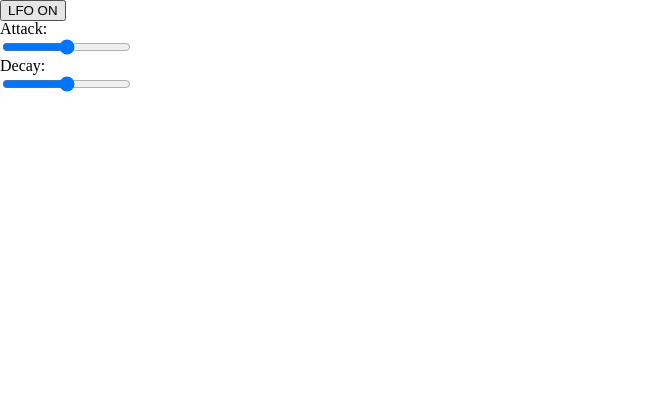
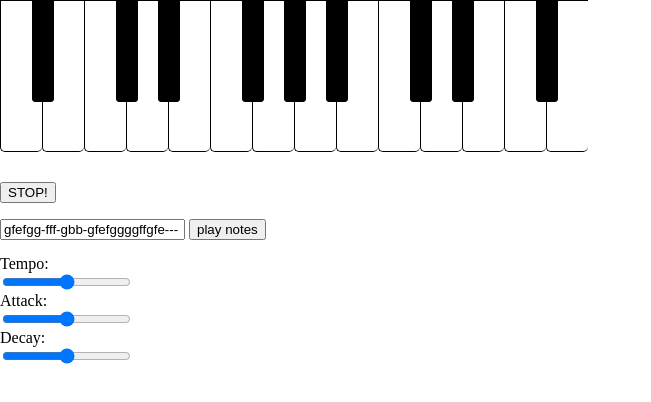
Before and after one commit to andychims/chimsynth2000, a plain HTML site: page index.html in a window 1280 px wide. Shown: the whole page, without its empty margins (0-651 px from the left). Drawn offline with Linux system fonts and the light colour scheme.

Commit message:
still werkin

```diff
--- a/app.js
+++ b/app.js
@@ -3,79 +3,51 @@ $(document).ready(function(){
 
 
 
-      //       window.AudioContext = window.AudioContext || window.webkitAudioContext;
+   // window.AudioContext = window.AudioContext || window.webkitAudioContext;
 
-      //       var context = new AudioContext(),
-      //           settings = {
-					 // id: 'keyboard',
-	     //             width: 600,
-	     //             height: 150,
-	     //             octaves: 2,
-	     //             startNote: 'A3',
-	     //             whiteNotesColour: 'white',
-	     //             blackNotesColour: 'black',
-	     //             hoverColour: '#f3e939'
-      //           },
-      //           keyboard = new QwertyHancock(settings);
+   var context = new AudioContext(),
+       settings = {
+			 id: 'keyboard',
+	           width: 600,
+	           height: 150,
+	           octaves: 2,
+	           startNote: 'A3',
+	           whiteNotesColour: 'white',
+	           blackNotesColour: 'black',
+	           hoverColour: '#f3e939'
+       },
+       keyboard = new QwertyHancock(settings);
 
 
-      //       masterGain = context.createGain();
-      //       nodes = [];
+   masterGain = context.createGain();
+   nodes = [];
 
-      //       masterGain.gain.value = 0.3;
-      //       masterGain.connect(context.destination);
+   masterGain.gain.value = 0.3;
+   masterGain.connect(context.destination);
 
-      //       keyboard.keyDown = function (note, frequency) {
-      //           var oscillator = context.createOscillator();
-      //           oscillator.type = 'square';
-      //           oscillator.frequency.value = frequency;
-      //           oscillator.connect(masterGain);
-      //           oscillator.start(0);
+   keyboard.keyDown = function (note, frequency) {
+       var oscillator = context.createOscillator();
+       oscillator.type = 'square';
+       oscillator.frequency.value = frequency;
+       oscillator.connect(masterGain);
+       oscillator.start(0);
+       nodes.push(oscillator);
+   };
 
-      //           nodes.push(oscillator);
-      //       };
+   keyboard.keyUp = function (note, frequency) {
+       var new_nodes = [];
 
-      //       keyboard.keyUp = function (note, frequency) {
-      //           var new_nodes = [];
+       for (var i = 0; i < nodes.length; i++) {
+           if (Math.round(nodes[i].frequency.value) === Math.round(frequency)) {
+               nodes[i].stop(0);
+               nodes[i].disconnect();
+           } else {
+               new_nodes.push(nodes[i]);
+           }
+       }
 
-      //           for (var i = 0; i < nodes.length; i++) {
-      //               if (Math.round(nodes[i].frequency.value) === Math.round(frequency)) {
-      //                   nodes[i].stop(0);
-      //                   nodes[i].disconnect();
-      //               } else {
-      //                   new_nodes.push(nodes[i]);
-      //               }
-      //           }
-
-      //           nodes = new_nodes;
-      //       };
-
-
-
-
-
-
-// var context = new window.webkitAudioContext();
-
-// //the first oscillator
-// var osc = context.createOscillator();
-// osc.frequency.value = 440;
-// osc.connect(context.destination);
-// osc.start(0);
-
-
-
-
-// //the second oscillator
-// var osc2 = context.createOscillator();
-// osc2.frequency.value = 600;
-// osc2.type = "square";
-// osc2.connect(context.destination);
-// osc2.start(0);
-
-
-// // $("button").click(function() {});
-
+       nodes = new_nodes;
+   };
 
 
 
@@ -85,22 +57,46 @@ $(document).ready(function(){
 	var audio = new window.webkitAudioContext(),
 	position = 0,
 	scale = {
-            g: 392,
+		a: 150, //placeholder
+		b: 493.88,
+		c: 190, //placeholder
+		d: 220, //placeholder
+		e: 329.63,
 		f: 349.23,
-            e: 329.63,
-            b: 493.88
+		g: 392
 	},
 	song = "gfefgg-fff-gbb-gfefggggffgfe---",
 	loop = 0,
 	attack = 200,
-        decay = 200;
+	decay = 200,
+	tempo = 250;
 
-    setInterval(play, 1000 / 4);
+
+	interval = function() {setInterval(play, tempo)};
+
+
+
+	// make the tempoSlider work
+	$(".tempoSlider").mousemove( function(){
+		tempo = 1 / $(this).val() * 400;
+	});
+
+
+	$("#playNotes").click(function() {
+		interval();
+		song = $("#playNotesVal").val();
+	});
+
+// HOW CAN I STOP THIS?
+	// $("#stop").click(function() {
+	// 	clearInterval(interval);
+	// 	console.log("stop")
+	// });
+
 
 	function createOscillator(freq) {
-        var
 
-            gain = audio.createGain(),
+		var gain = audio.createGain(),
 		osc = audio.createOscillator();
 
 		$(".attackSlider").mousemove( function(){
@@ -111,15 +107,13 @@ $(document).ready(function(){
 			decay = $(this).val();
 		});
 
-  		console.log("attack = " + attack + ", decay = " + decay);
-
+		console.log(decay);
 
 		//set gain attack time
 		gain.connect(audio.destination);
 		gain.gain.setValueAtTime(0, audio.currentTime);
 		gain.gain.linearRampToValueAtTime(1, audio.currentTime + attack / 1000);
 		gain.gain.linearRampToValueAtTime(0, audio.currentTime + (decay + attack)/ 1000);
-
 
 		osc.frequency.value = freq;
 		osc.type = "square";
@@ -132,7 +126,10 @@ $(document).ready(function(){
 			osc.disconnect(gain);
 			gain.disconnect(audio.destination);
 		}, decay)
+
 	}
+
+
 
 	function play() {
 		var note = song.charAt(position),
@@ -150,4 +147,6 @@ $(document).ready(function(){
 
 
 
+
+
 });
--- a/index.html
+++ b/index.html
@@ -19,8 +19,18 @@
 
 		<div id="keyboard"></div>
 
+		<br>
+		<br>
+		<button id="stop">STOP!</button>
+		<br><br>
 
-		<button>LFO ON</button>
+		<input type="text" id="playNotesVal" value="gfefgg-fff-gbb-gfefggggffgfe---">
+		<button id="playNotes">play notes</button>
+		<br>
+		<br>
+
+		<p>Tempo:</p>
+		<input class="tempoSlider" type="range" name="points" min="1" max="5">
 
 		<p>Attack:</p>
 		<input class="attackSlider" type="range" name="points" min="2" max="200">
```
Lines whose indentation alone changed are shown as unchanged.
